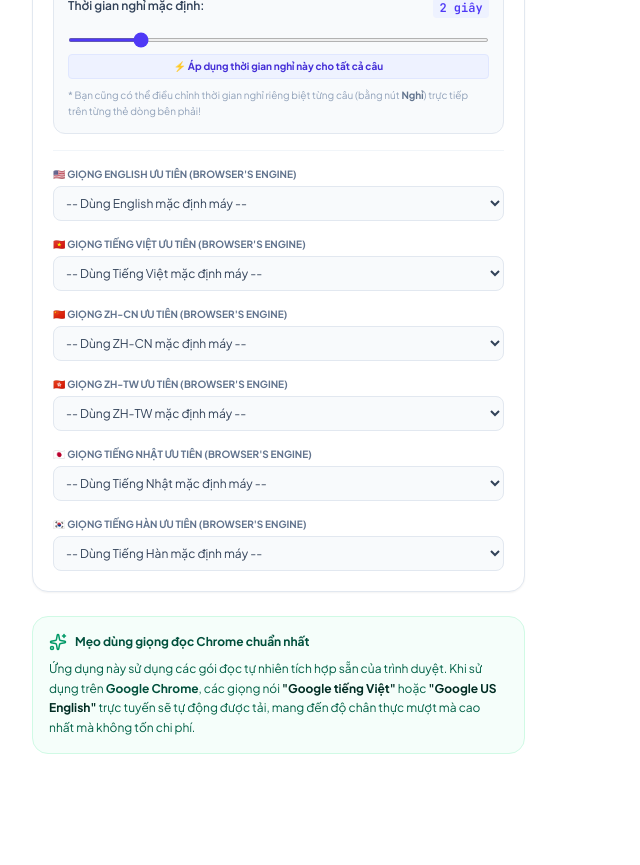
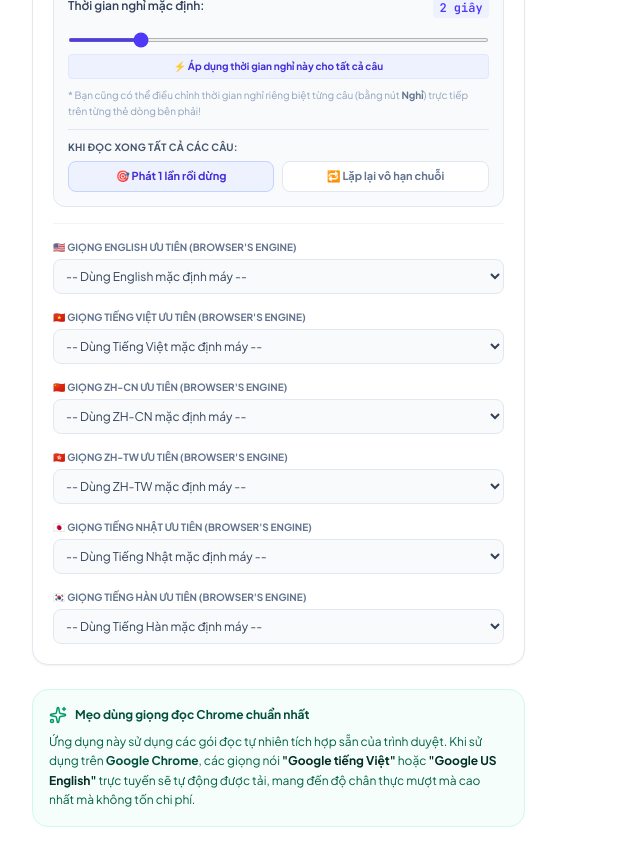
Before and after one commit to thanhnguyendafa-ux/classroom-text-to-speech, a React (Vite) app: page / in a window 1280 px wide. Shown: the part 1180-2045 px from the top of the page, without its empty margins (0-640 px from the left). Before the commit the page ends 2014 px from the top, so only its background shows below. Built offline with nearby package versions, Linux system fonts and the light colour scheme.

Commit message:
feat: add playlist loop mode and refine language logic
- Add persistent playlist loop settings (once/infinite)
- Update language detection logic during import to ensure consistent language resolution

```diff
--- a/src/App.tsx
+++ b/src/App.tsx
@@ -191,6 +191,20 @@ export default function App() {
   // Auto progression configuration
   const [autoAdvance, setAutoAdvance] = useState<boolean>(true);
   const [timeBetweenLines, setTimeBetweenLines] = useState<number>(2.0); // Default pause time in seconds
+  const [playlistLoopMode, setPlaylistLoopMode] = useState<'once' | 'infinite'>(() => {
+    if (typeof window !== 'undefined') {
+      const saved = localStorage.getItem('playlistLoopMode');
+      return (saved === 'infinite' || saved === 'once') ? saved : 'once';
+    }
+    return 'once';
+  });
+
+  const handlePlaylistLoopModeChange = (mode: 'once' | 'infinite') => {
+    setPlaylistLoopMode(mode);
+    if (typeof window !== 'undefined') {
+      localStorage.setItem('playlistLoopMode', mode);
+    }
+  };
 
   // Inline editing row state
   const [editingItemId, setEditingItemId] = useState<string | null>(null);
@@ -407,11 +421,15 @@ export default function App() {
 
         // Clean & sanitize items (assign new random IDs if they are duplicate or missing to avoid React key conflicts)
         const sanitizedItems: SpeechItem[] = itemsToImport.map(item => {
+          const detected = item.detectedLang || handleDetectLanguage(item.text || "");
+          const selected = item.selectedLang || "auto";
+          const resolved = item.resolvedLang || (selected === 'auto' ? detected : selected);
           return {
             id: item.id || `row-${Date.now()}-${Math.random().toString(36).substr(2, 5)}`,
             text: item.text || "",
-            lang: item.lang || "auto",
-            resolvedLang: item.resolvedLang || "en",
+            detectedLang: detected,
+            selectedLang: selected,
+            resolvedLang: resolved,
             repeats: typeof item.repeats === 'number' ? item.repeats : 1,
             delaySec: typeof item.delaySec === 'number' ? item.delaySec : 2,
             speed: typeof item.speed === 'number' ? item.speed : 1.0,
@@ -792,9 +810,14 @@ export default function App() {
   const handleAutoAdvanceToNext = (currentId: string) => {
     const list = speechListRef.current;
     const currentIndex = list.findIndex(item => item.id === currentId);
-    if (currentIndex !== -1 && currentIndex + 1 < list.length) {
-      const nextItem = list[currentIndex + 1];
-      handleSpeakItem(nextItem);
+    if (currentIndex !== -1) {
+      if (currentIndex + 1 < list.length) {
+        const nextItem = list[currentIndex + 1];
+        handleSpeakItem(nextItem);
+      } else if (playlistLoopMode === 'infinite' && list.length > 0) {
+        const nextItem = list[0];
+        handleSpeakItem(nextItem);
+      }
     }
   };
 
@@ -1328,6 +1351,35 @@ export default function App() {
                       <span className="text-[10px] text-slate-400 block mt-2 text-left leading-relaxed">
                         * Bạn cũng có thể điều chỉnh thời gian nghỉ riêng biệt từng câu (bằng nút <strong className="text-slate-500">Nghỉ</strong>) trực tiếp trên từng thẻ dòng bên phải!
                       </span>
+
+                      {/* Chế độ lặp lại toàn bộ chuỗi */}
+                      <div className="pt-2.5 mt-2.5 border-t border-slate-200">
+                        <span className="text-[10px] font-bold text-slate-600 block mb-1.5 uppercase tracking-wide">Khi đọc xong tất cả các câu:</span>
+                        <div className="grid grid-cols-2 gap-2">
+                          <button
+                            type="button"
+                            onClick={() => handlePlaylistLoopModeChange('once')}
+                            className={`py-1.5 px-2 rounded-lg text-[11px] font-bold transition-all border flex items-center justify-center gap-1 cursor-pointer ${
+                              playlistLoopMode === 'once'
+                                ? 'bg-indigo-50 border-indigo-200 text-indigo-700 shadow-3xs'
+                                : 'bg-white border-slate-200 text-slate-500 hover:text-slate-800'
+                            }`}
+                          >
+                            <span>🎯 Phát 1 lần rồi dừng</span>
+                          </button>
+                          <button
+                            type="button"
+                            onClick={() => handlePlaylistLoopModeChange('infinite')}
+                            className={`py-1.5 px-2 rounded-lg text-[11px] font-bold transition-all border flex items-center justify-center gap-1 cursor-pointer ${
+                              playlistLoopMode === 'infinite'
+                                ? 'bg-amber-50 border-amber-200 text-amber-705 shadow-3xs'
+                                : 'bg-white border-slate-200 text-slate-500 hover:text-slate-800'
+                            }`}
+                          >
+                            <span>🔁 Lặp lại vô hạn chuỗi</span>
+                          </button>
+                        </div>
+                      </div>
                     </div>
                   )}
                 </div>
@@ -2358,6 +2410,8 @@ export default function App() {
         autoAdvance={autoAdvance}
         onAutoAdvanceChange={setAutoAdvance}
         engineMode={engineMode}
+        playlistLoopMode={playlistLoopMode}
+        onPlaylistLoopModeChange={handlePlaylistLoopModeChange}
       />
     </div>
   );
--- a/src/components/TheaterPlayer.tsx
+++ b/src/components/TheaterPlayer.tsx
@@ -40,6 +40,8 @@ interface TheaterPlayerProps {
   autoAdvance: boolean;
   onAutoAdvanceChange: (val: boolean) => void;
   engineMode: 'browser' | 'premium';
+  playlistLoopMode: 'once' | 'infinite';
+  onPlaylistLoopModeChange: (val: 'once' | 'infinite') => void;
 }
 
 export default function TheaterPlayer({
@@ -61,6 +63,8 @@ export default function TheaterPlayer({
   autoAdvance,
   onAutoAdvanceChange,
   engineMode,
+  playlistLoopMode,
+  onPlaylistLoopModeChange,
 }: TheaterPlayerProps) {
   if (!isOpen) return null;
 
@@ -287,6 +291,39 @@ export default function TheaterPlayer({
                 </button>
               </div>
 
+              {/* Playlist continuous repeat loop toggle */}
+              {autoAdvance && (
+                <div className="bg-slate-900/60 border border-slate-900 rounded-xl p-1.5 px-3 flex items-center space-x-2">
+                  <span className="text-[11px] font-bold text-slate-400 uppercase tracking-wider">Hết danh sách:</span>
+                  <div className="flex bg-slate-950 rounded-lg p-0.5 border border-slate-850">
+                    <button
+                      type="button"
+                      onClick={() => onPlaylistLoopModeChange('once')}
+                      className={`px-2 py-0.5 rounded text-[10px] font-bold transition cursor-pointer ${
+                        playlistLoopMode === 'once'
+                          ? 'bg-indigo-600 text-white'
+                          : 'text-slate-400 hover:text-slate-200'
+                      }`}
+                      title="Phát xong toàn bộ câu thì dừng lại"
+                    >
+                      🎯 Phát 1 lần
+                    </button>
+                    <button
+                      type="button"
+                      onClick={() => onPlaylistLoopModeChange('infinite')}
+                      className={`px-2 py-0.5 rounded text-[10px] font-bold transition cursor-pointer flex items-center gap-1 ${
+                        playlistLoopMode === 'infinite'
+                          ? 'bg-amber-600 text-white animate-pulse-subtle'
+                          : 'text-slate-400 hover:text-slate-200'
+                      }`}
+                      title="Phát xong toàn bộ câu thì tự lặp lại vô hạn từ đầu"
+                    >
+                      🔁 Lặp vô hạn
+                    </button>
+                  </div>
+                </div>
+              )}
+
               {/* Default Stay delay configuration */}
               {autoAdvance && (
                 <div className="bg-slate-900/60 border border-slate-900 rounded-xl p-2 px-3 flex items-center space-x-2 text-xs">
```
